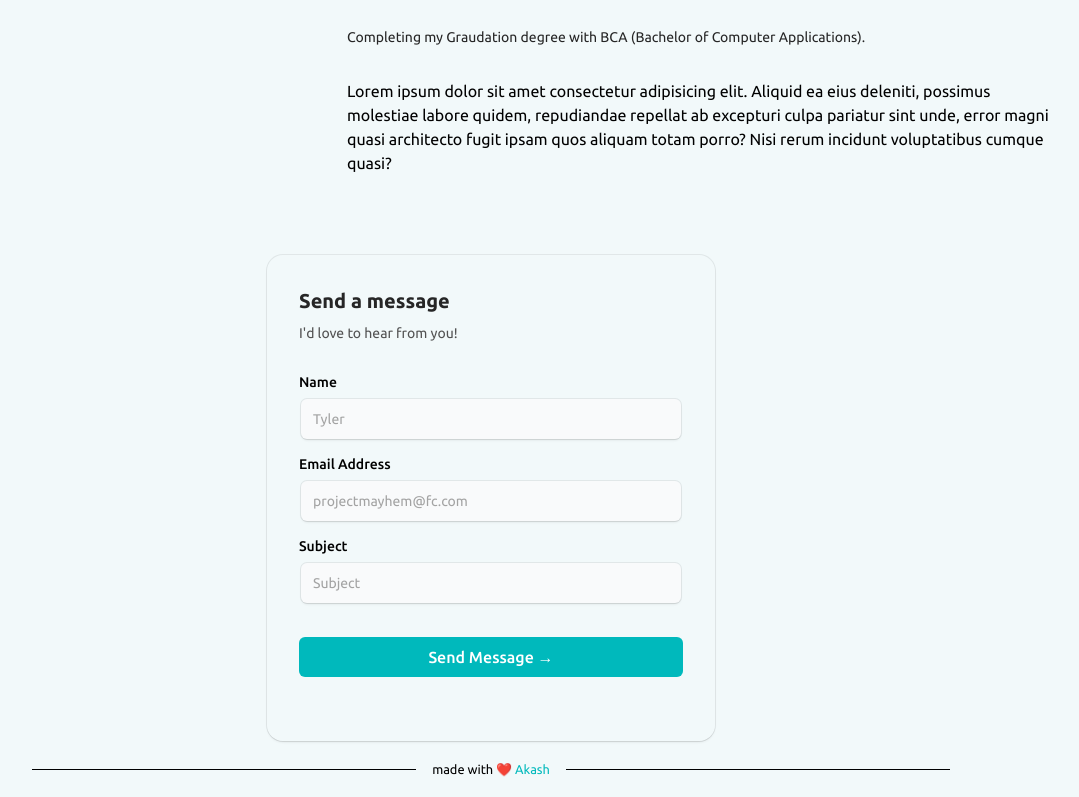
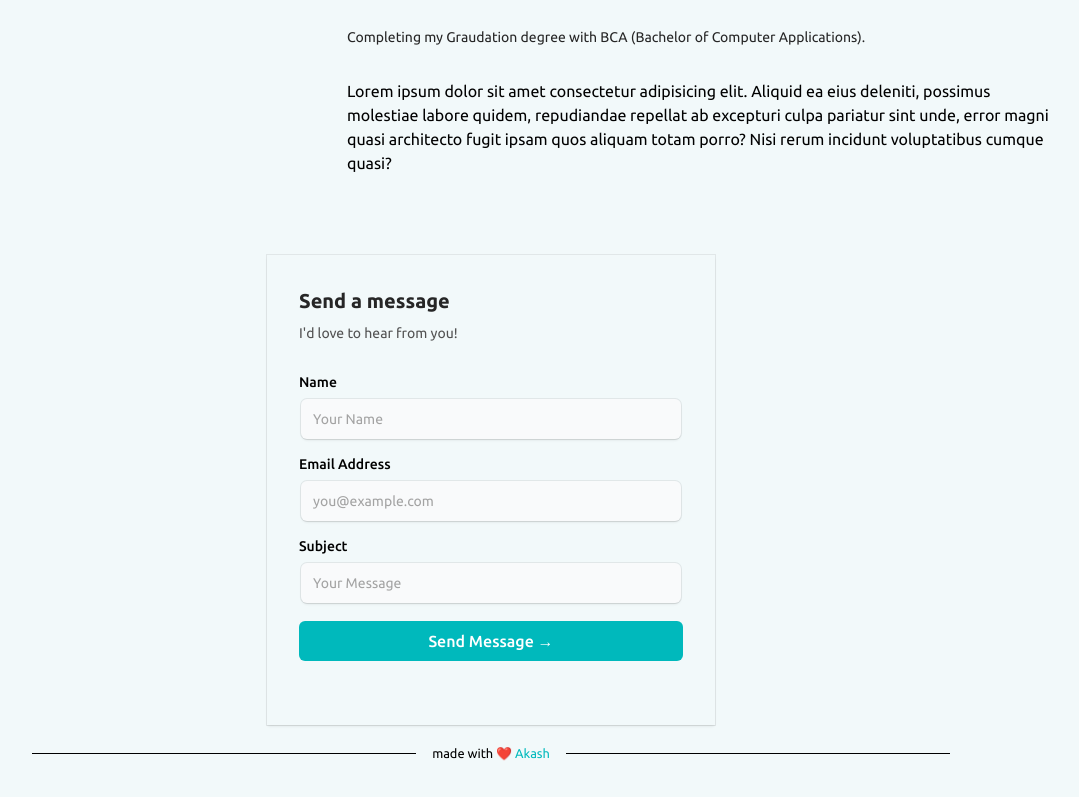
Before and after one commit to Akashkumar9508/akash-portfolio, a Next.js app: page /about in a window 1280 px wide. Shown: the part 2129-2926 px from the top of the page, without its empty margins (149-1228 px from the left). Built offline with nearby package versions, Linux system fonts and the light colour scheme; a web font is replaced by a local one.

Commit message:
node mailer is added

```diff
--- a/package.json
+++ b/package.json
@@ -3,7 +3,7 @@
   "version": "0.1.0",
   "private": true,
   "scripts": {
-    "dev": "next dev --port 3000 --hostname 0.0.0.0",
+    "dev": "next dev --port 4000 --hostname 0.0.0.0",
     "build": "next build",
     "start": "next start"
   },
@@ -13,6 +13,7 @@
     "@tabler/icons-react": "^3.30.0",
     "clsx": "^2.1.1",
     "dayjs": "^1.11.13",
+    "dotenv": "^16.4.7",
     "hamburger-react": "^2.5.2",
     "lenis": "^1.1.20",
     "lottie-react": "^2.4.1",
@@ -20,6 +21,7 @@
     "motion": "^12.4.3",
     "next": "15.1.6",
     "next-themes": "^0.4.4",
+    "nodemailer": "^6.10.0",
     "react": "^19.0.0",
     "react-bootstrap": "^2.10.9",
     "react-dom": "^19.0.0",
@@ -31,6 +33,7 @@
   },
   "devDependencies": {
     "@types/node": "^20",
+    "@types/nodemailer": "^6.4.17",
     "@types/react": "^19",
     "@types/react-dom": "^19",
     "postcss": "^8",
--- /dev/null
+++ b/src/app/api/contact/route.ts
@@ -0,0 +1,52 @@
+import { NextResponse } from "next/server";
+import nodemailer from "nodemailer";
+
+export async function POST(req: Request) {
+  try {
+    const { name, email, subject } = await req.json();
+
+    if (!name || !email || !subject) {
+      return NextResponse.json({ message: "All fields are required" }, { status: 400 });
+    }
+
+    const transporter = nodemailer.createTransport({
+      host: "smtp-relay.brevo.com",
+      port: 587,
+      secure: false, // Use `true` for port 465, `false` for 587
+      auth: {
+        user: "86485b001@smtp-brevo.com",
+        pass: "xsmtpsib-70eacb5973c1d1dca66b36ba0d85bf6a44c88b14b67e93840a99d99e2911fbe8-7AbcOLzyJHUwEFGP",
+      },
+    });
+
+    const mailOptions = {
+      from: "akashbca9508@gmail.com", // Must be a verified sender
+      to: "akashbca9508@gmail.com",
+      subject: `New Contact Form Submission: ${name}`,
+      html: `
+        <div style="font-family: Arial, sans-serif; max-width: 600px; margin: auto; padding: 20px; border: 1px solid #ddd; border-radius: 8px; background-color: #f9f9f9;">
+          <h2 style="color: #333; text-align: center;">📩 New Contact Form Submission</h2>
+
+          <div style="background-color: #fff; padding: 15px; border-radius: 5px; box-shadow: 0 2px 5px rgba(0, 0, 0, 0.1);">
+            <p><strong style="color: #555;">Name:</strong> ${name}</p>
+            <p><strong style="color: #555;">Email:</strong> <a href="mailto:${email}" style="color: #007bff;">${email}</a></p>
+            <p><strong style="color: #555;">Message:</strong></p>
+            <p style="background-color: #f1f1f1; padding: 10px; border-radius: 5px; color: #333;">${subject}</p>
+          </div>
+
+          <footer style="text-align: center; margin-top: 20px; font-size: 12px; color: #777;">
+            <p>🔹 Sent from your Portfolio Website</p>
+          </footer>
+        </div>
+      `,
+    };
+
+
+    await transporter.sendMail(mailOptions);
+
+    return NextResponse.json({ message: "Message sent successfully!" }, { status: 200 });
+  } catch (error) {
+    console.error("Nodemailer Error:", error);
+    return NextResponse.json({ message: "Failed to send email" }, { status: 500 });
+  }
+}
--- a/src/components/utility/Form.tsx
+++ b/src/components/utility/Form.tsx
@@ -1,21 +1,52 @@
 "use client";
-import React from "react";
+import React, { useState } from "react";
 import { Label } from "@/components/ui/label";
 import { Input } from "@/components/ui/input";
 import { cn } from "@/lib/utils";
-import {
-  IconBrandGithub,
-  IconBrandGoogle,
-  IconBrandOnlyfans,
-} from "@tabler/icons-react";
 
 export function Form() {
-  const handleSubmit = (e: React.FormEvent<HTMLFormElement>) => {
+  const [formData, setFormData] = useState({
+    name: "",
+    email: "",
+    subject: "",
+  });
+
+  const [loading, setLoading] = useState(false);
+  const [message, setMessage] = useState("");
+
+  const handleChange = (e: React.ChangeEvent<HTMLInputElement>) => {
+    setFormData({ ...formData, [e.target.name]: e.target.value });
+  };
+
+  const handleSubmit = async (e: React.FormEvent<HTMLFormElement>) => {
     e.preventDefault();
-    console.log("Form submitted");
+    setLoading(true);
+    setMessage("");
+
+    try {
+      const res = await fetch("/api/contact", {
+        method: "POST",
+        headers: { "Content-Type": "application/json" },
+        body: JSON.stringify(formData),
+      });
+
+      const data = await res.json();
+
+      if (res.ok) {
+        setMessage("Message sent successfully!");
+        setFormData({ name: "", email: "", subject: "" });
+      } else {
+        setMessage(data.message || "Something went wrong.");
+      }
+    } catch (error) {
+      setMessage("Failed to send message.");
+    } finally {
+      setLoading(false);
+    }
   };
+
   return (
-    <div className="max-w-md w-full mx-auto rounded-none md:rounded-2xl p-4 md:p-8 shadow-input bg-[--background] dark:bg-[--background]">
+    <div className="max-w-md w-full mx-auto p-4 md:p-8 shadow-input bg-[--background] dark:bg-[--background]">
       <h2 className="font-bold text-xl text-neutral-800 dark:text-neutral-200">
         Send a message
       </h2>
@@ -24,56 +55,59 @@ export function Form() {
       </p>
 
       <form className="my-8" onSubmit={handleSubmit}>
-        <div className="flex flex-col md:flex-row space-y-2 md:space-y-0 md:space-x-2 mb-4">
-          <LabelInputContainer>
-            <Label htmlFor="firstname">Name</Label>
-            <Input id="firstname" placeholder="Tyler" type="text" />
-          </LabelInputContainer>
+        <LabelInputContainer>
+          <Label htmlFor="name">Name</Label>
+          <Input
+            id="name"
+            name="name"
+            value={formData.name}
+            onChange={handleChange}
+            placeholder="Your Name"
+            type="text"
+            required
+          />
+        </LabelInputContainer>
 
-        </div>
-        <LabelInputContainer className="mb-4">
+        <LabelInputContainer>
           <Label htmlFor="email">Email Address</Label>
-          <Input id="email" placeholder="projectmayhem@fc.com" type="email" />
+          <Input
+            id="email"
+            name="email"
+            value={formData.email}
+            onChange={handleChange}
+            placeholder="you@example.com"
+            type="email"
+            required
+          />
         </LabelInputContainer>
-        <LabelInputContainer className="mb-8">
-          <Label htmlFor="twitterpassword">Subject</Label>
+
+        <LabelInputContainer>
+          <Label htmlFor="subject">Subject</Label>
           <Input
-            id="twitterpassword"
-            placeholder="Subject"
-            type="twitterpassword"
+            id="subject"
+            name="subject"
+            value={formData.subject}
+            onChange={handleChange}
+            placeholder="Your Message"
+            type="text"
+            required
           />
         </LabelInputContainer>
 
         <button
-          className="bg-gradient-to-br relative group/btn bg-[--mainText]  dark:bg-[--mainText]  w-full text-white dark:text-black rounded-md h-10 font-medium "
-          type="submit">
-          Send Message &rarr;
-          <BottomGradient />
+          className="bg-gradient-to-br relative group/btn bg-[--mainText] dark:bg-[--mainText] w-full text-white dark:text-black rounded-md h-10 font-medium"
+          type="submit"
+          disabled={loading}
+        >
+          {loading ? "Sending..." : "Send Message →"}
         </button>
+
+        {message && <p className="mt-4 text-center text-sm">{message}</p>}
       </form>
     </div>
   );
 }
 
-const BottomGradient = () => {
-  return (
-    <>
-      <span className="group-hover/btn:opacity-100 block transition duration-500 opacity-0 absolute h-px w-full -bottom-px inset-x-0 bg-gradient-to-r from-transparent via-cyan-500 to-transparent" />
-      <span className="group-hover/btn:opacity-100 blur-sm block transition duration-500 opacity-0 absolute h-px w-1/2 mx-auto -bottom-px inset-x-10 bg-gradient-to-r from-transparent via-cyan-500 to-transparent" />
-    </>
-  );
+const LabelInputContainer = ({ children }: { children: React.ReactNode }) => {
+  return <div className="flex flex-col space-y-2 w-full mb-4">{children}</div>;
 };
-
-const LabelInputContainer = ({
-  children,
-  className,
-}: {
-  children: React.ReactNode;
-  className?: string;
-}) => {
-  return (
-    <div className={cn("flex flex-col space-y-2 w-full", className)}>
-      {children}
-    </div>
-  );
-};
```
Also changed, not shown: 1 other file (tests, documents, lock files or other folders).
